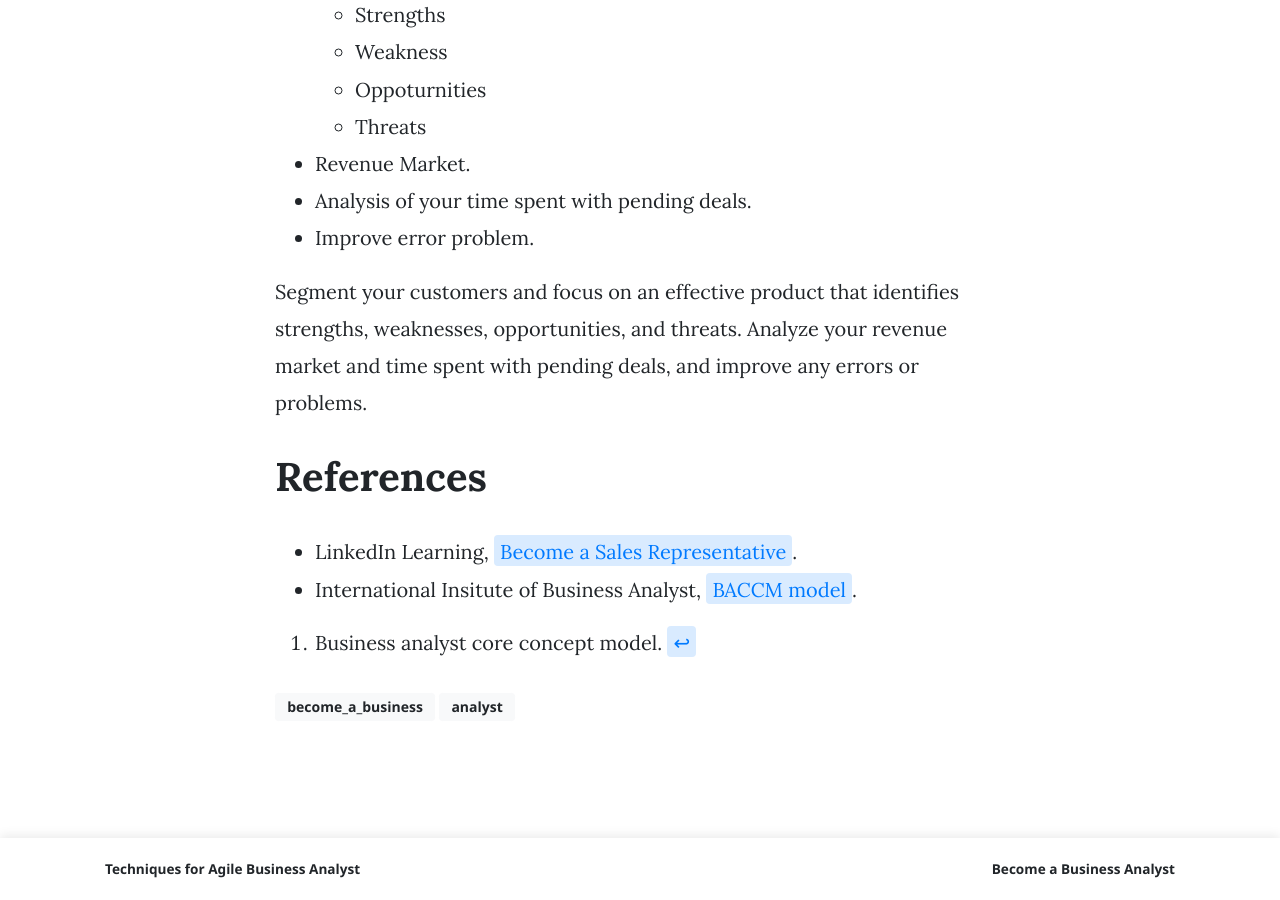
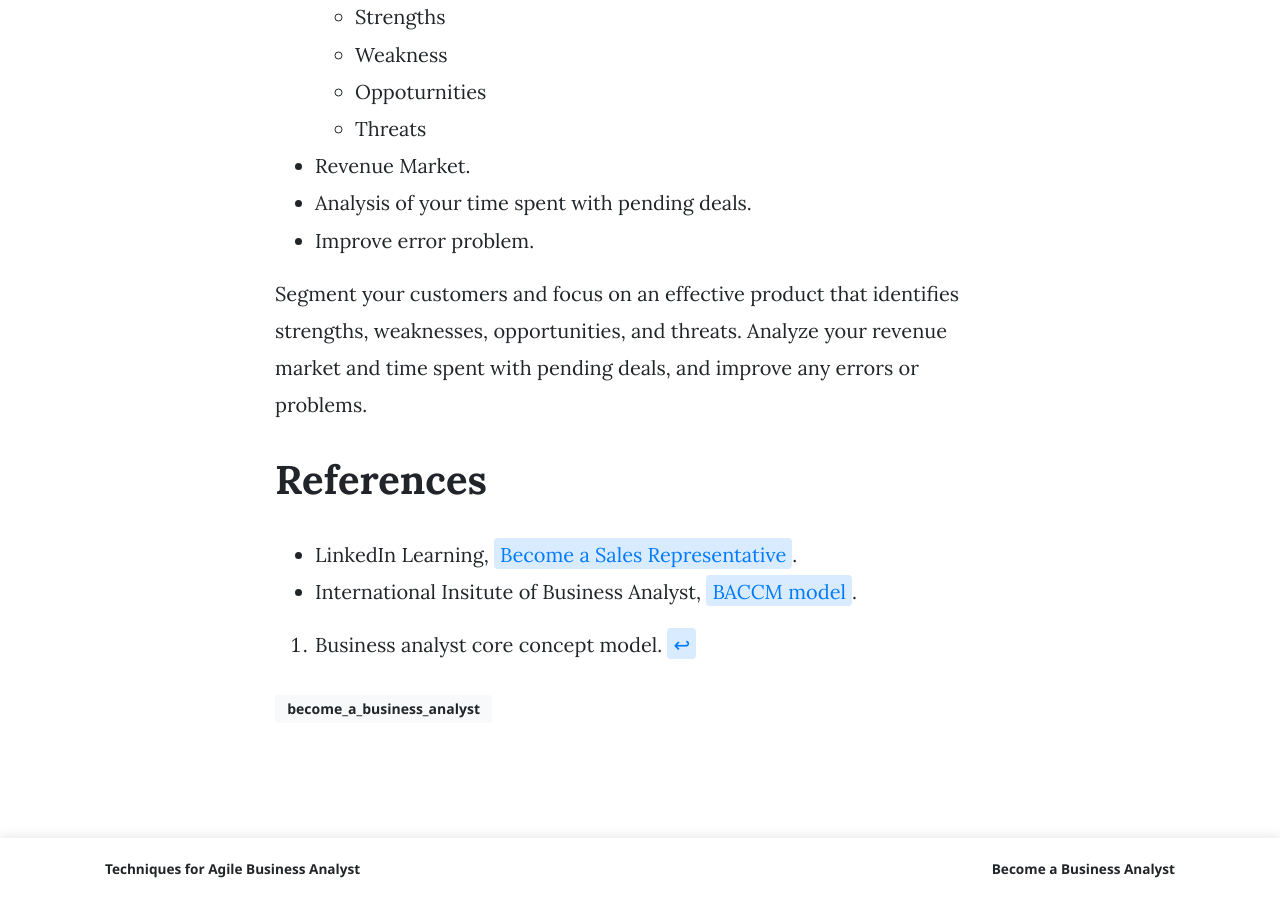
Before and after one commit to darleigh/blog, a Jekyll site: the page built from _posts/2023-02-28-The-principles-in-Negotiation.md, in a window 1280 px wide and 900 px high, scrolled down 3281 px. Built offline with Jekyll 4.4.1, drawn with Linux system fonts in a browser that asks for light colours; nearby versions of some CDN libraries; comment, search, counter and statistics services are not loaded; some of the changed text lies outside the part shown.

Commit message:
Fix tags

```diff
--- a/_layouts/post.html
+++ b/_layouts/post.html
@@ -13,7 +13,7 @@ layout: default
                           <a class="sscroll text-danger" href="{{site.baseurl}}/categories.html#{{ category | downcase }}">{{ category | downcase }}</a><span class="sep">, </span>
                         {% endfor %}
 						{% for tag in page.tags %}
-						<a class="sscroll btn btn-light btn-sm font-weight-bold" href="{{site.baseurl}}/tags.html#{{tag}}"></a>
+						<a class="sscroll btn btn-light btn-sm font-weight-bold" href="{{site.baseurl}}/tags.html#{{tag}}">{{page.tags}}</a>
 						<!-- <a class="sscroll text-danger" href="{{site.baseurl}}/keybook.html#{{ num | downcase }}">{{ num | downcase }}</a><span class="sep">, </span> -->
                         {% endfor %}
                         </span>
--- a/_posts/2023-02-28-The-principles-in-Negotiation.md
+++ b/_posts/2023-02-28-The-principles-in-Negotiation.md
@@ -4,7 +4,7 @@ title: "Principles in negotiation for any Business Analyst"
 author: darley
 categories: [Business Analyst]
 image: https://darleigh.com/assets/images/3d/Saly-31.png
-tags: Become_a_Business Analyst
+tags: Become_a_Business_Analyst
 ---
 In my view, with any exchange, there is value for both parties involved, from each person's perspective, albeit in varying degrees. Especially in a Business Analyst position, we should have clarity in understanding what the customer needs, and what value we can deliver to the stakeholders, similar to **Bloom Taxonomy Model** (a topic describing them and compare them with other models, especially BACCM[^1], which will complete soon).
 
```
